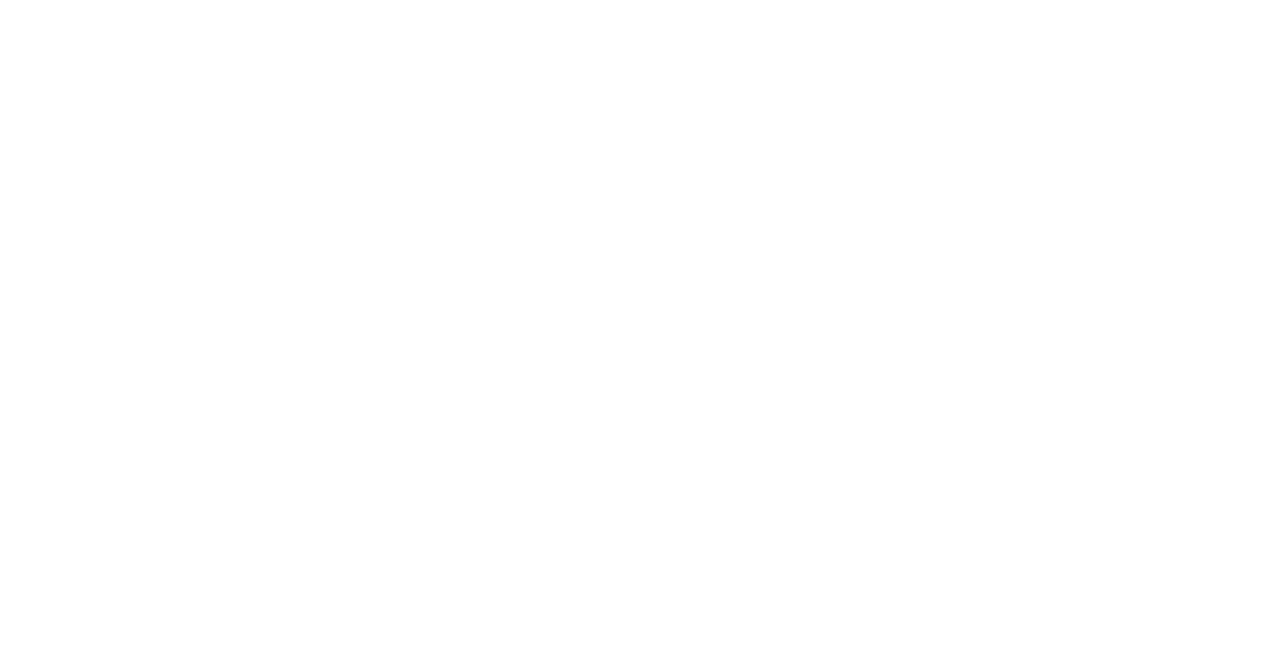
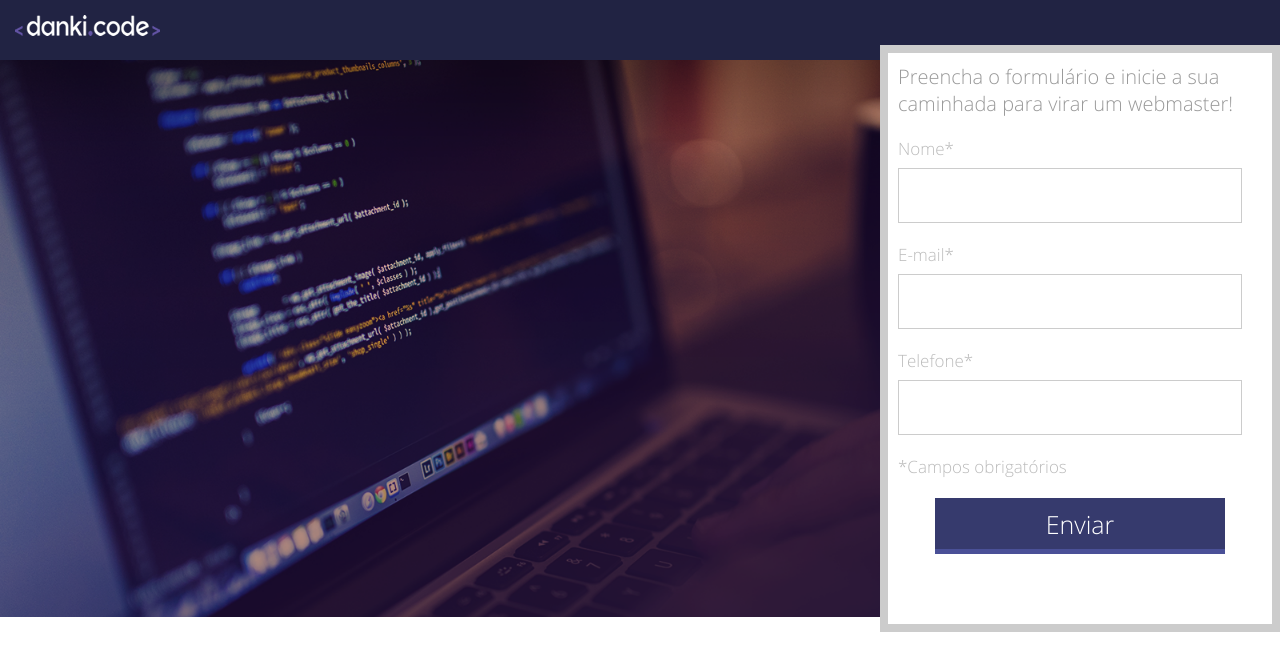
Before and after one commit to Tiagox42/CursoFrontEnd-LandingPage-1, a plain HTML site: page index.html in a window 1280 px wide. Drawn offline with Linux system fonts and the light colour scheme.

Commit message:
Formulário

```diff
--- a/css/style.css
+++ b/css/style.css
@@ -0,0 +1,108 @@
+* {
+  margin: 0;
+  padding: 0;
+  box-sizing: border-box;
+  font-family: "Open Sans";
+}
+
+.center {
+  width: 1280px;
+  margin: 0 auto;
+}
+
+html,
+body {
+  height: 100%;
+}
+
+@font-face{
+    src: url(../fonts/OpenSans-Light.ttf);
+    font-family: "Open Sans";
+}
+
+.header {
+  width: 100%;
+  height: 60px;
+  background-color: #212343;
+}
+
+.header img {
+  margin: 15px;
+}
+
+.container-banner {
+  width: 100%;
+  height: 557px;
+  background-image: url("../images/header_bg.png");
+  background-size: cover;
+  background-position: center;
+}
+
+.container-banner > .center{
+    height: 100%;
+}
+
+.form {
+    padding: 10px;
+  width: 400px;
+  height: calc(100% + 30px);
+  float: right;
+  position: relative;
+  top: -15px;
+  border: 8px solid #ccc;
+  background-color: white;
+}
+
+.form h2{
+    font-weight: normal;
+    color: #999999;
+    font-size: 20px;
+}
+
+.input-container{
+    margin-top: 20px;
+}
+
+.input-container span{
+    display: inline-block;
+    width: 100%;
+    color: #bbbbbb;
+    font-size: 17px;
+}
+
+.form p {
+    margin: 20px 0;
+    display: inline-block;
+    width: 100%;
+    color: #bbbbbb;
+    font-size: 17px;
+}
+.input-container input[type=text]{
+    margin-top: 8px;
+    width: 344px;
+    height: 55px;
+    border: 1px solid #ccc;
+}
+
+.form .input-submit-container{
+    text-align: center;
+}
+
+.form input[type=submit] {
+    width: 290px;
+    height: 56px;
+    background-color: #363A6D;
+    color: white;
+    font-size: 25px;
+    display: inline-block;
+    border-bottom: 5px solid #4A5097;
+    border-top: 0;
+    border-right: 0;
+    border-left: 0;
+    cursor: pointer;
+
+}
+
+.form input[type=submit]:hover{
+    background-color: #323665;
+}
--- a/index.html
+++ b/index.html
@@ -1,13 +1,44 @@
 <!DOCTYPE html>
 <html>
-    <head>
-        <title>Projeto 01</title>
+  <head>
+    <title>Projeto 01</title>
+    <meta charset="utf-8" />
+    <link rel="stylesheet" href="css/style.css" />
+  </head>
+  <body>
+    <div class="header">
+      <div class="center">
+        <img src="images/logo.png" alt="danki.code" />
+      </div>
+    </div>
+    <div class="container-banner">
+      <div class="center">
+        <div class="form">
+          <form>
+              <h2>Preencha o formulário e inicie a sua caminhada para virar um webmaster!</h2>
+              <form>
+                  <div class="input-container">
+                      <span>Nome*</span>
+                      <input type="text" name="nome" id="" required>
+                  </div>
+                  <div class="input-container">
+                    <span>E-mail*</span>
+                    <input type="text" name="e-mail" id="" required>
+                </div>
+                <div class="input-container">
+                    <span>Telefone*</span>
+                    <input type="text" name="telefone" id="" required>
+                </div>
 
-    </head>
+                <p class="warning">*Campos obrigatórios</p>
 
-
-
-
-
-
+                <div class="input-submit-container">
+                <input type="submit" name="enviar" value="Enviar">
+            </div>
+              </form>
+          </form>
+        </div>
+      </div>
+    </div>
+  </body>
 </html>
```
Also changed, not shown: fonts/OpenSans-Light.ttf (added), images/arrow.png (added), images/header_bg.png (added), images/icon.png (added), images/logo.png (added).
